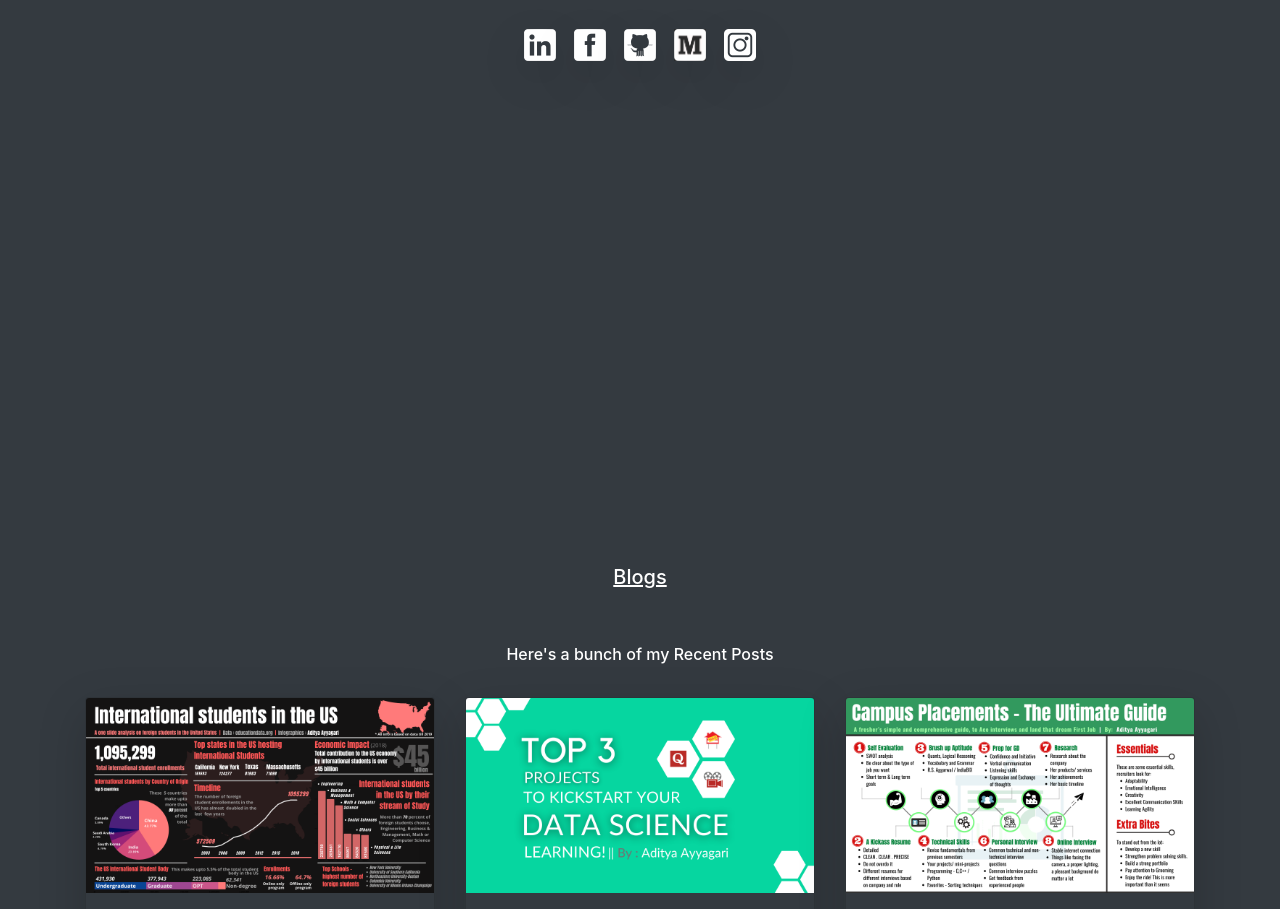
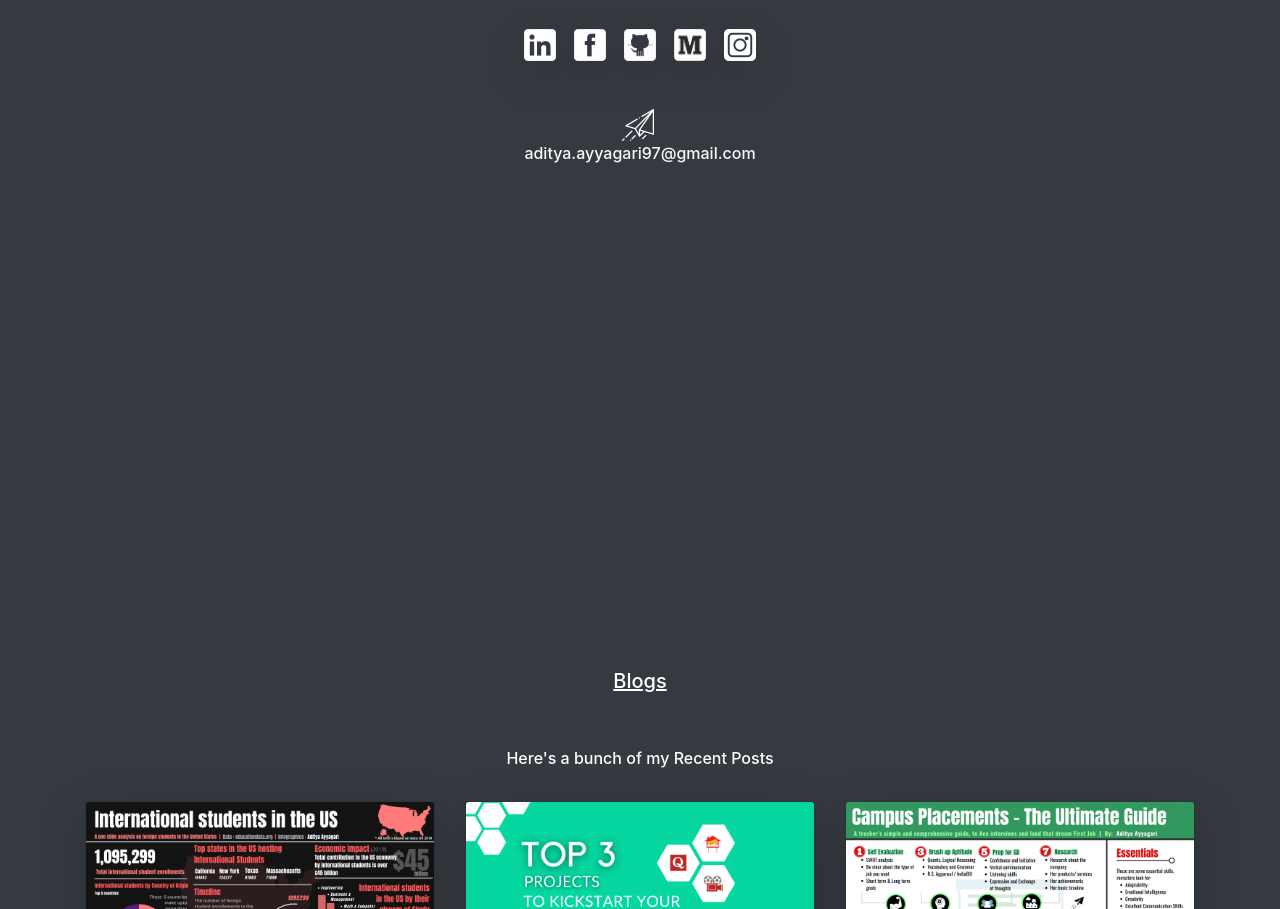
Before and after one commit to aditya-ayyagari97/aditya-ayyagari97.github.io, a plain HTML site: page index.html in a window 1280 px wide. Shown: the part 1633-2542 px from the top of the page. Drawn offline with nearby package versions, Linux system fonts and the light colour scheme.

Commit message:
updated on 30-07-2020

```diff
--- a/index.html
+++ b/index.html
@@ -182,7 +182,15 @@
    <a  class='shadow-lg'  href="https://medium.com/@aditya.ayyagari97"><img src="images/logos/medium.png" height="32" width="32"></a>&nbsp&nbsp&nbsp
 
    <a class='shadow-lg'  href="https://www.instagram.com/aditya.ayyagari97/"><img src="images/logos/instagram.png" height="32" width="32"></a>
+    <br>
+	<br>
+	<br>
+
+		  <!-- <div class="fa fa-envelope" style="font-size:24px;color:skyblue"> aditya.ayyagari97@gmail.com</div> -->
+		  <img style="display:inline" src="images/logos/paper-plane.png" height="32" width="32">&nbsp <br><h6  style="display:inline"  class="text-light">aditya.ayyagari97@gmail.com</h6>
+		  <br>
    </div>
+
 
    </div>
    <br>
```
Also changed, not shown: images/logos/paper-plane.png (added), 1 other file.
